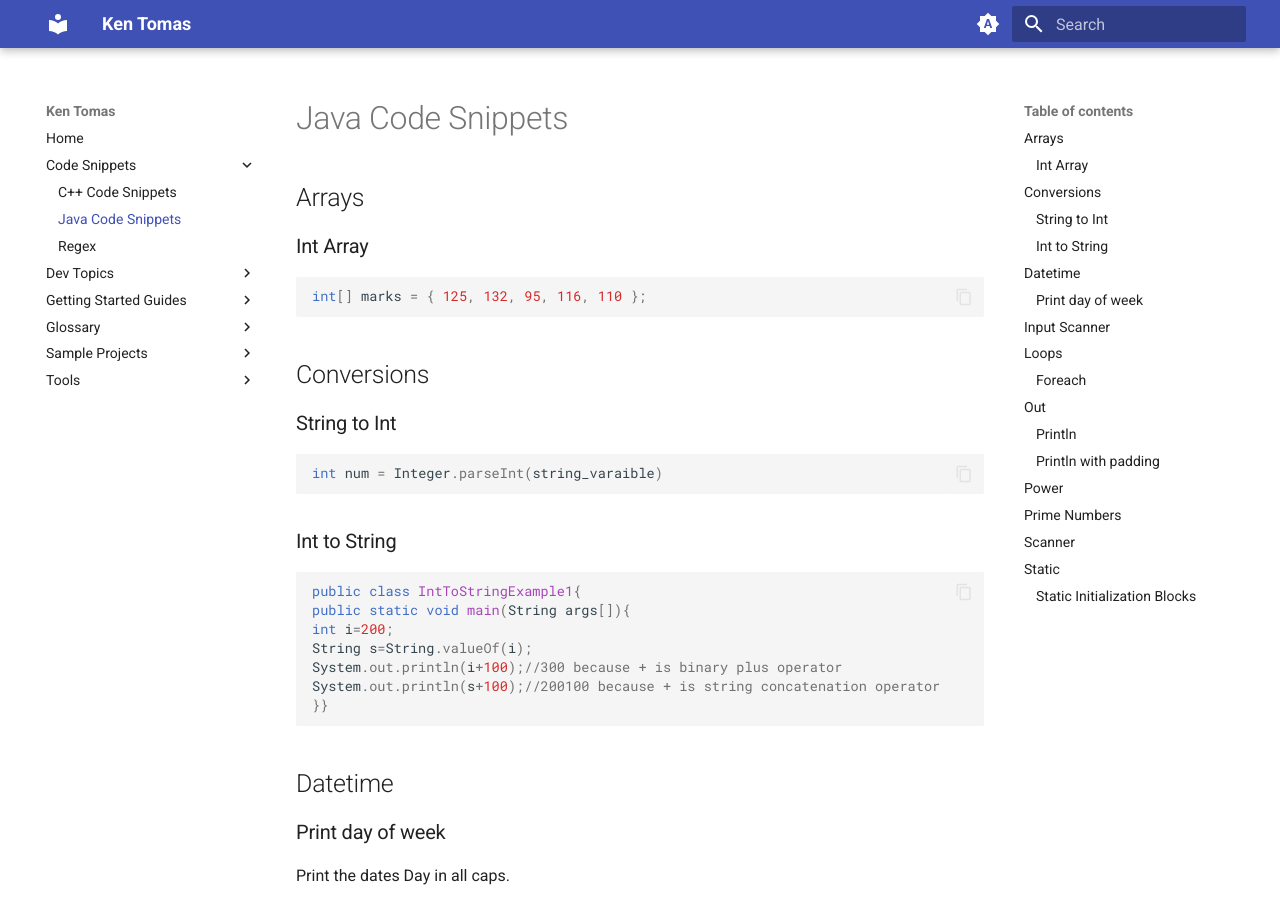
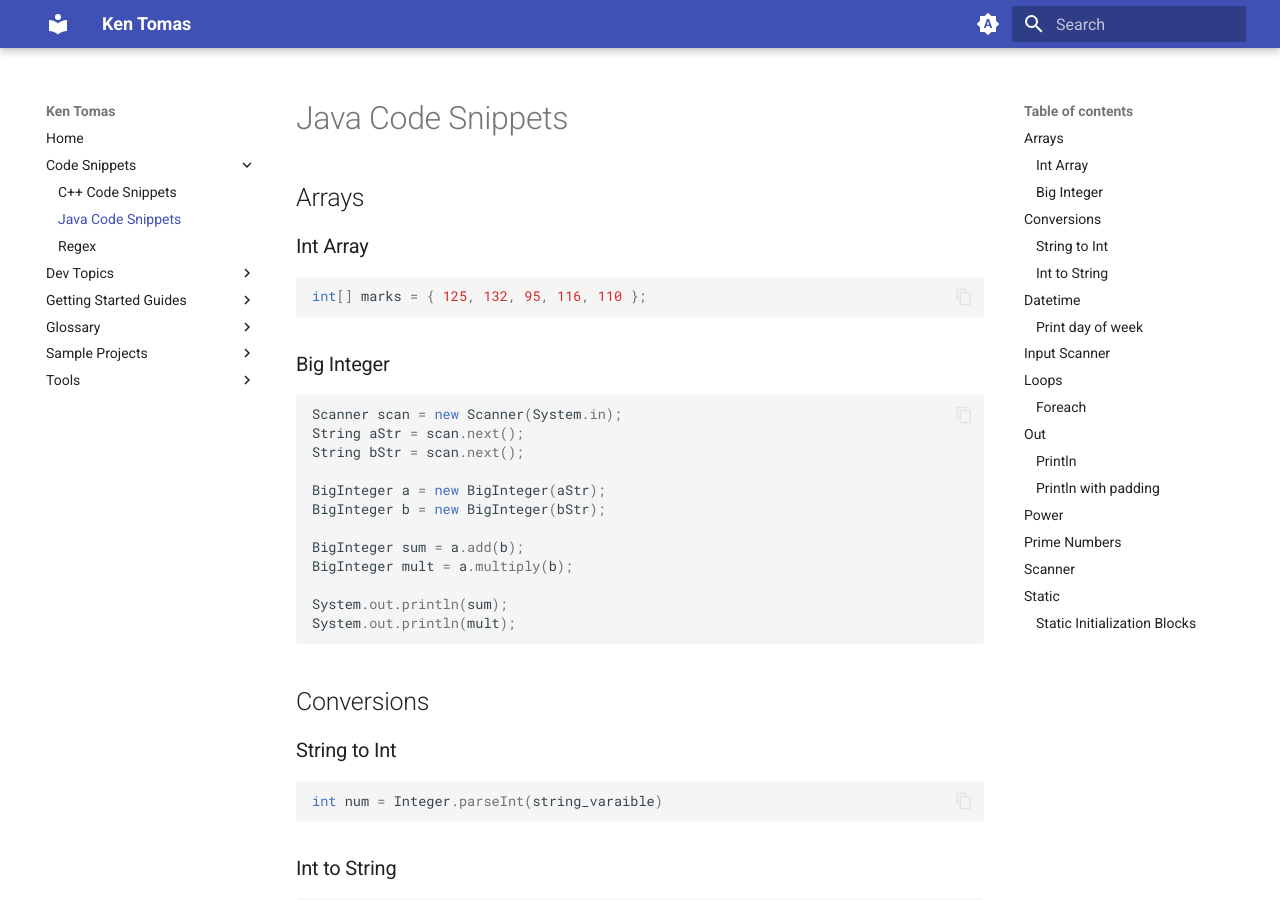
Before and after one commit to kentomas/kentomas.github.io, an MkDocs documentation site: the page built from docs/Code Snippets/Java.md, in a window 1280 px wide and 900 px high. Built offline with MkDocs 1.6.1 and Material for MkDocs 9.7.7, drawn with Linux system fonts in a browser that asks for light colours.

Commit message:
- Added Big Integer example.

````diff
--- a/docs/Code Snippets/Java.md
+++ b/docs/Code Snippets/Java.md
@@ -6,6 +6,23 @@
 
 ```java
 int[] marks = { 125, 132, 95, 116, 110 };
+```
+
+### Big Integer
+
+```java
+Scanner scan = new Scanner(System.in);
+String aStr = scan.next();
+String bStr = scan.next();
+
+BigInteger a = new BigInteger(aStr);
+BigInteger b = new BigInteger(bStr);
+
+BigInteger sum = a.add(b);
+BigInteger mult = a.multiply(b);
+
+System.out.println(sum);
+System.out.println(mult);
 ```
 
 ## Conversions
````
